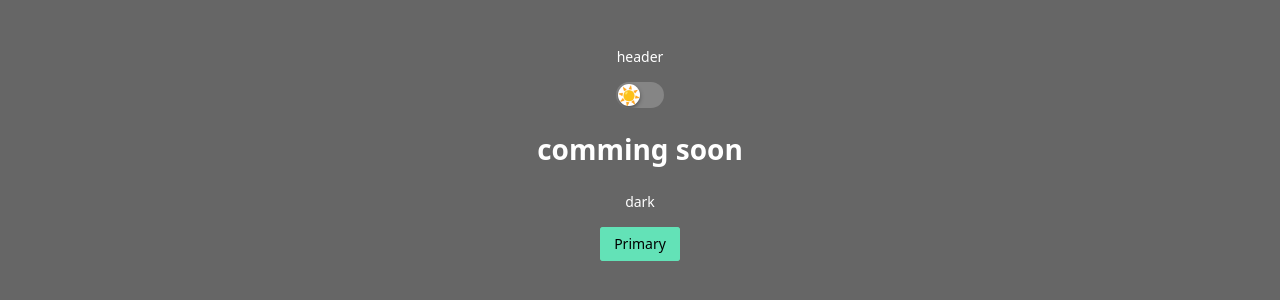
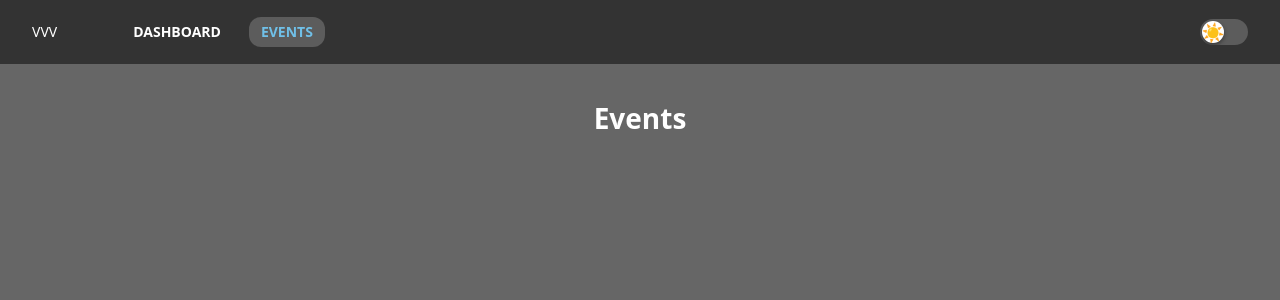
Before and after one commit to NovikovM18/vvv, a Vue app: page /events in a window 1280 px wide. Shown: the top 300 px of the page. Built offline with nearby package versions, Linux system fonts and the light colour scheme.

Commit message:
added routing

```diff
--- a/package.json
+++ b/package.json
@@ -10,7 +10,8 @@
   },
   "dependencies": {
     "pinia": "^3.0.1",
-    "vue": "^3.5.13"
+    "vue": "^3.5.13",
+    "vue-router": "^4.5.0"
   },
   "devDependencies": {
     "@vitejs/plugin-vue": "^5.2.1",
--- a/src/App.vue
+++ b/src/App.vue
@@ -5,7 +5,6 @@
   import Header from './components/global/Header.vue';
 
   const themeStore = useThemeStore()
-
 
   onMounted(() => {
     console.log('themeStore', themeStore);
@@ -19,20 +18,26 @@
   <n-config-provider :theme="themeStore.selectedTheme === 'dark' ? darkTheme : lightTheme">
     <Header />
 
-    <div>
-      <h1>comming soon</h1>
-      <p>{{ themeStore.selectedTheme }}</p>
-
-        <!-- <img src="/vite.svg" class="logo" alt="Vite logo" /> ---PUBLIC
-        <img src="./assets/vue.svg" class="logo vue" alt="Vue logo" /> ---ASSETS -->
-
-      <n-button type="primary">
-        Primary
-      </n-button>
-    </div>
+    <router-view v-slot="{ Component }">
+      <Transition name="router-view" mode="out-in">
+        <component :is="Component" />
+      </Transition>
+    </router-view>
   </n-config-provider>
 </template>
 
 <style>
-
+  .router-view-enter-active,
+  .router-view-leave-active {
+    transition: all 333ms ease-in-out;
+    will-change: transform, opacity;
+  }
+  .router-view-enter-from {
+    opacity: 0;
+    transform: translateY(12px);
+  }
+  .router-view-leave-to {
+    opacity: 0;
+    transform: translateY(-12px);
+  }
 </style>
--- a/src/assets/variables.css
+++ b/src/assets/variables.css
@@ -1,4 +1,15 @@
 :root {
+	--padding: 2rem;
+
 	--bg-color: #666;
-	--text-color: #fff;
+	--text-color: #FFF;
+	--link-color: #70C0E8;
+	--header--bg-color: #333;
 }
+
+
+@media (max-width: 512px) {
+  :root {
+    --padding: 1rem;
+  }
+}
--- a/src/components/ThemeSwitch.vue
+++ b/src/components/ThemeSwitch.vue
@@ -24,13 +24,17 @@
     const root = document.documentElement
     switch (type) {
       case 'dark':
+        root.style.setProperty('--header--bg-color', '#333')
         root.style.setProperty('--bg-color', '#666')
-        root.style.setProperty('--text-color', '#fff')
+        root.style.setProperty('--text-color', '#FFF')
+        root.style.setProperty('--link-color', '#70C0E8')
 
         break;
-        case 'light':
-          root.style.setProperty('--bg-color', '#eee')
+      case 'light':
+          root.style.setProperty('--header--bg-color', '#CCC')
+          root.style.setProperty('--bg-color', '#EEE')
           root.style.setProperty('--text-color', '#000')
+          root.style.setProperty('--link-color', '#2080F0')
 
         break;
 
--- a/src/components/global/Header.vue
+++ b/src/components/global/Header.vue
@@ -1,17 +1,88 @@
 <script setup lang="ts">
+  import { reactive } from 'vue';
   import ThemeSwitch from '../ThemeSwitch.vue';
 
+  const menuItems = reactive([
+    {
+      path: '/',
+      name: 'dashboard',
+    },
+    {
+      path: '/events',
+      name: 'events',
+    }
+  ])
 
 </script>
 
 <template>
   <div class="header">
-    <p>header</p>
+    <div class="header_main">
+      <p>VVV</p>
 
+      <div class="navigation">
+        <router-link
+          v-for="item in menuItems"
+          class="router-link"
+          exact-active-class="active"
+          :to="item.path"
+        >
+          {{ item.name }}
+        </router-link>
+      </div>
+    </div>
     <ThemeSwitch />
   </div>
 </template>
 
 <style scoped>
+  .header {
+    position: sticky;
+    top: 0;
+    z-index: 99;
+    width: 100%;
+    height: 64px;
+    padding: 0 var(--padding);
+    display: flex;
+    flex-direction: row;
+    align-items: center;
+    justify-content: space-between;
+    background-color: var(--header--bg-color);
 
+    .header_main {
+      display: flex;
+      flex-direction: row;
+      align-items: center;
+      justify-content: flex-start;
+      gap: 4rem;
+    }
+
+    .navigation {
+      display: flex;
+      flex-direction: row;
+      align-items: center;
+      justify-content: center;
+      gap: 1rem;
+
+      .router-link {
+        padding: 4px 12px;
+        border-radius: 12px;
+        text-decoration: none;
+        text-transform: uppercase;
+        font-weight: bold;
+        transition: background-color 333ms ease-in-out;
+        color: var(--text-color);
+      }
+
+      .router-link:hover {
+        background-color: #ffffff33;
+        transition: background-color 333ms ease-in-out;
+      }
+
+      .active {
+        color: var(--link-color);
+        background-color: #ffffff33;
+      }
+    }
+  }
 </style>
--- a/src/main.ts
+++ b/src/main.ts
@@ -3,7 +3,8 @@ import './style.css'
 import App from './App.vue'
 import naive from 'naive-ui'
 import { createPinia } from 'pinia'
+import router from './router'
 
 const pinia = createPinia()
 
-createApp(App).use(naive).use(pinia).mount('#app')
+createApp(App).use(router).use(naive).use(pinia).mount('#app')
--- a/src/store/ThemeStore.ts
+++ b/src/store/ThemeStore.ts
@@ -1,13 +1,17 @@
 import { defineStore } from 'pinia'
-import { ref } from 'vue'
+import { ref, watch  } from 'vue'
 
 export const useThemeStore = defineStore('themeStore', () => {
-  const selectedTheme = ref(localStorage.getItem('vvv--selectedTheme') || 'dark')
+  const STORAGE_KEY = 'vvv--selectedTheme'
+  const DEFAULT_THEME = 'dark'
+  const selectedTheme = ref(localStorage.getItem(STORAGE_KEY) || DEFAULT_THEME)
 
   const $setTheme = (val: string) => {
     selectedTheme.value = val
-    localStorage.setItem('vvv--selectedTheme', val)
   }
 
+  watch(selectedTheme, (newVal) => {
+    localStorage.setItem(STORAGE_KEY, newVal)
+  })
   return {selectedTheme, $setTheme}
 })
--- a/src/style.css
+++ b/src/style.css
@@ -1,14 +1,28 @@
 @import'./assets/variables.css';
 
+* {
+  margin: 0;
+  padding: 0;
+  box-sizing: border-box;
+  transition: background-color 333ms ease-in-out;
+}
+
 #app {
-  box-sizing: border-box;
-  max-width: 1280px;
+  width: 100%;
   min-height: 100dvh;
-  margin: 0 auto;
-  padding: 2rem;
-  text-align: center;
   background-color: var(--bg-color);
   color: var(--text-color);
+  display: flex;
+  flex-direction: column;
+}
+
+.view-container {
+  padding: var(--padding);
+  display: flex;
+  flex-direction: column;
+  align-items: center;
+  justify-content: center;
+  gap: 1rem;
 }
 
 
--- /dev/null
+++ b/src/views/Dashboard.vue
@@ -0,0 +1,19 @@
+<script setup lang="ts">
+</script>
+
+<template>
+  <div class="view-container dashboard">
+    <h1>Dashboard</h1>
+
+    <n-button type="primary">Primary</n-button>
+    <n-button type="info">Info</n-button>
+
+    <n-input type="text" placeholder="Basic Input" />
+
+  </div>
+</template>
+
+<style scoped>
+  .dashboard {
+  }
+</style>
--- /dev/null
+++ b/src/views/Events.vue
@@ -0,0 +1,16 @@
+<script setup lang="ts">
+</script>
+
+<template>
+  <div class="view-container events">
+    <h1>Events</h1>
+
+
+
+  </div>
+</template>
+
+<style scoped>
+  .events {
+  }
+</style>
```
Also changed, not shown: src/router/index.ts (added, +15 -0 lines), 1 other file (tests, documents, lock files or other folders).
